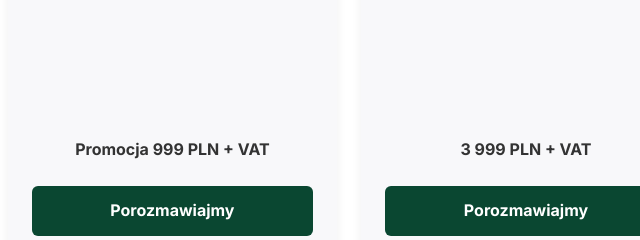
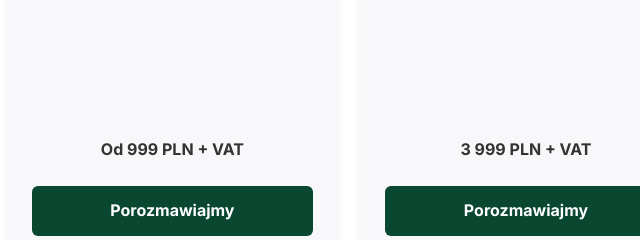
Before and after one commit to BlazejKunke/kunke-consulting-website, an Astro site: page / in a window 1280 px wide. Shown: the part 2241-2481 px from the top of the page, 114-754 px from the left. Built offline with nearby package versions, Linux system fonts and the light colour scheme; Astro itself is replaced by a stand-in of ours.

Commit message:
updates to testimonials and read me file

```diff
--- a/src/components/AiPackages.astro
+++ b/src/components/AiPackages.astro
@@ -5,7 +5,7 @@ const packages = [
     id: 'plant',
     title: 'AI Plant',
     tagline: 'Szybki start z AI',
-    price: 'Promocja 999 PLN + VAT',
+    price: 'Od 999 PLN + VAT',
     badge: 'Nowość',
     bullets: [
       '3 h warsztat 1-on-1 (online)',
```
Also changed, not shown: README.md.
